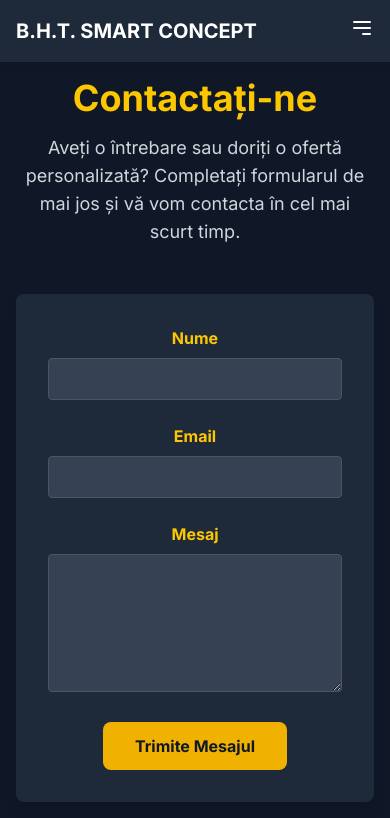
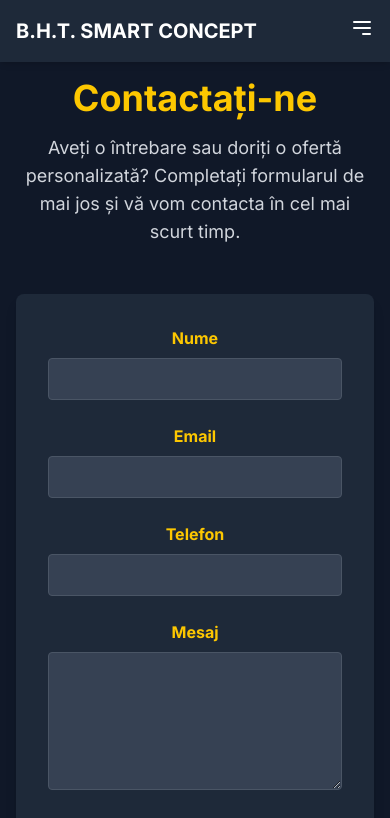
Before and after one commit to paulcureu/bht-concept, a Next.js app: page /contact in a window 390 px wide. Shown: the top 818 px of the page. Built offline with nearby package versions, Linux system fonts and the light colour scheme.

Commit message:
Add phone number field to contact form
A required phone number input has been added to the ContactForm component to collect user phone numbers. This enhances the form by allowing users to provide additional contact information.

```diff
--- a/src/components/ContactForm.tsx
+++ b/src/components/ContactForm.tsx
@@ -54,6 +54,16 @@ const ContactForm = () => {
         />
       </div>
       <div className="mb-6">
+        <label htmlFor="phone" className="block text-yellow-400 font-bold mb-2">Telefon</label>
+        <input
+          type="tel"
+          id="phone"
+          name="phone"
+          required
+          className="w-full bg-gray-700 border border-gray-600 rounded py-2 px-3 text-gray-100 focus:outline-none focus:border-yellow-500"
+        />
+      </div>
+      <div className="mb-6">
         <label htmlFor="message" className="block text-yellow-400 font-bold mb-2">Mesaj</label>
         <textarea
           id="message"
```
